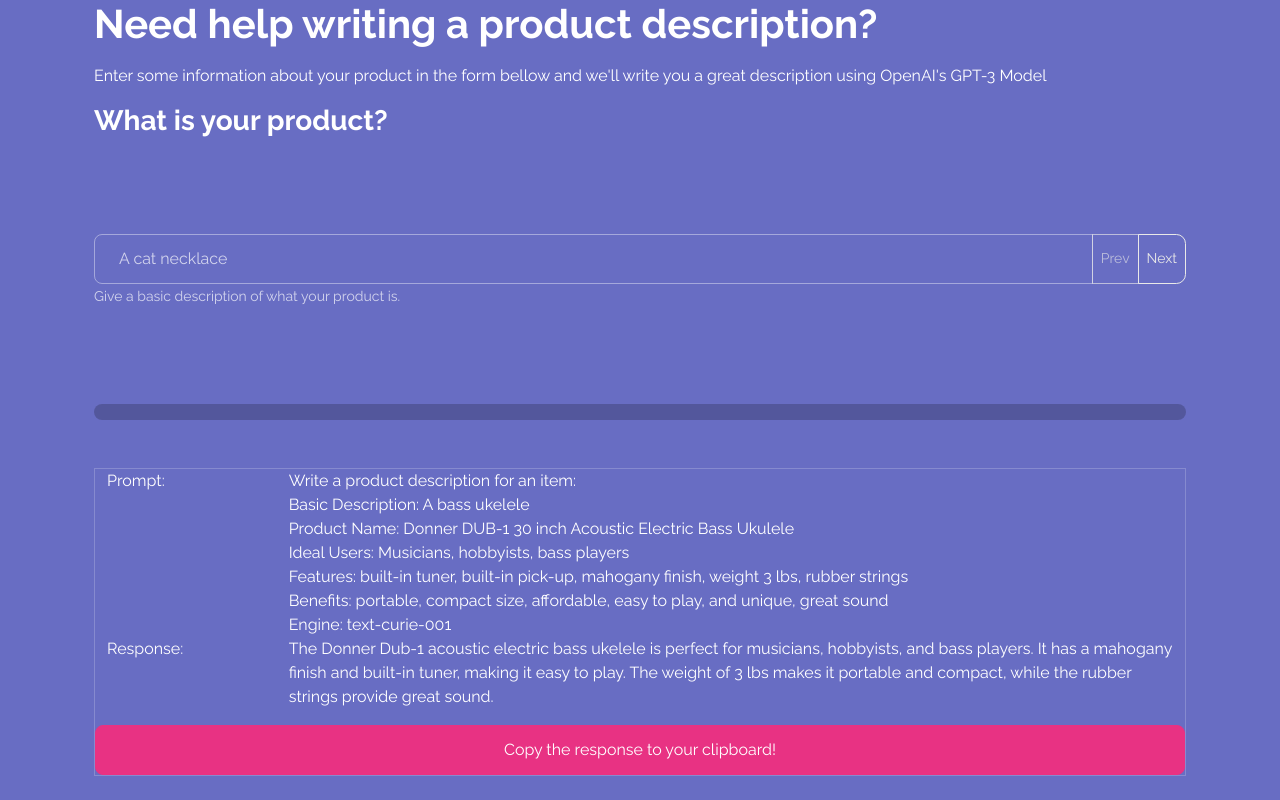
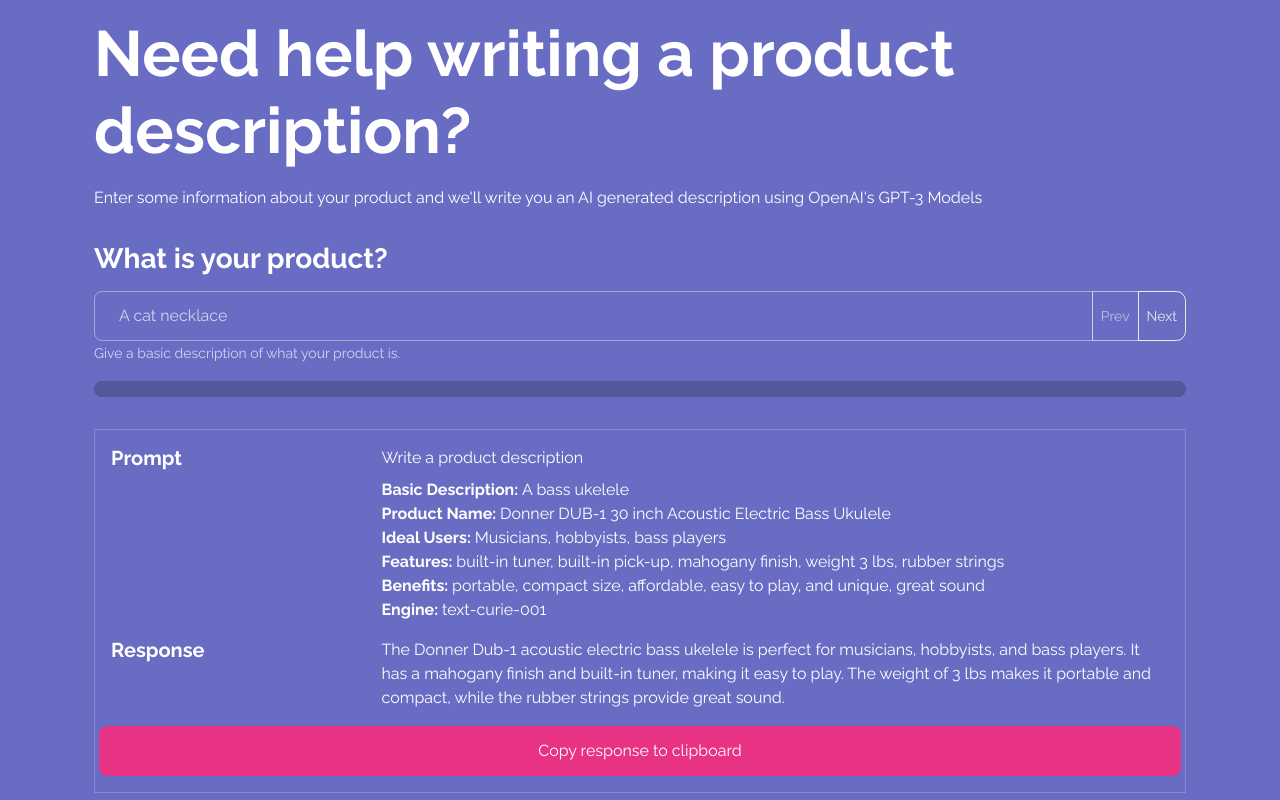
Before and after one commit to j-nathanson/openai-descriptify, a React (Create React App) app: page / in a window 1280 px wide. Built offline with nearby package versions, Linux system fonts and the light colour scheme.

Commit message:
header and loading component

```diff
--- a/src/App.js
+++ b/src/App.js
@@ -1,5 +1,6 @@
 import Form from './components/Form.js';
 import Header from './components/Header.js';
+import LoadingComponent from './components/LoadinComponent.js';
 import Responses from './components/Responses.js';
 
 function App() {
@@ -8,6 +9,7 @@ function App() {
 
       <Header />
       <Form />
+      <LoadingComponent />
       <Responses />
     </div>
 
--- a/src/components/Form.js
+++ b/src/components/Form.js
@@ -1,31 +1,28 @@
 import React from 'react'
 import { useSelector } from 'react-redux';
-import Spinner from 'react-bootstrap/Spinner';
 import PageDisplay from './form-pages/PageDisplay';
 import ProgressBar from 'react-bootstrap/ProgressBar';
+import { Col, Row } from 'react-bootstrap';
 
 export default function Form() {
 
     const index = useSelector((state) => state.pageInfo.index);
     const titles = useSelector((state) => state.pageInfo.titles);
     const percent = useSelector((state) => state.pageInfo.percent);
-    const isLoading = useSelector(state => state.responses.isLoading);
 
     return (
         <div className='container'>
-            <h3 className='mb-5'>{titles[index]}</h3>
-            <PageDisplay />
-            <ProgressBar className='mb-4' animated now={percent} />
-
-            {/* move spinner out of form? */}
-            {isLoading && (
-                <Spinner
-                    animation="border"
-                    variant='primary'
-                    role="status">
-                    <span className="visually-hidden">Loading Spinner</span>
-                </Spinner>
-            )}
+            <Row>
+                <h3 className='mb-2'>{titles[index]}</h3>
+            </Row>
+            <Row>
+                <PageDisplay />
+            </Row>
+            <Row>
+                <Col>
+                    <ProgressBar className='mb-2' animated now={percent} />
+                </Col>
+            </Row>
         </div>
     )
 }
--- a/src/components/Header.js
+++ b/src/components/Header.js
@@ -3,9 +3,9 @@ import React from 'react'
 export default function Header() {
 
     return (
-        <div className='container'>
+        <header className='container mt-2 mb-3'>
             <h1>Need help writing a product description?</h1>
-            <p>Enter some information about your product in the form bellow and we'll write you a great description using OpenAI's GPT-3 Model</p>
-        </div>
+            <p>Enter some information about your product and we'll write you an AI generated description using OpenAI's GPT-3 Models</p>
+        </header>
     )
 }
--- /dev/null
+++ b/src/components/LoadinComponent.js
@@ -0,0 +1,19 @@
+import { Container, Spinner } from 'react-bootstrap';
+import React from 'react';
+import { useSelector } from 'react-redux';
+export default function LoadingComponent() {
+    const isLoading = useSelector(state => state.responses.isLoading);
+    return (
+        <Container className='text-center mb-2'>
+            {
+                isLoading && (
+                    <Spinner
+                        animation="border"
+                        variant='primary'
+                        role="status">
+                        <span className="visually-hidden">Loading Spinner</span>
+                    </Spinner>
+                )}
+        </Container>
+    )
+}
--- a/src/components/ResponseCard.js
+++ b/src/components/ResponseCard.js
@@ -1,4 +1,5 @@
 import React, { useState } from 'react';
+import { Col, Row } from 'react-bootstrap';
 import Button from 'react-bootstrap/Button';
 
 export default function ResponseCard({ item }) {
@@ -18,22 +19,23 @@ export default function ResponseCard({ item }) {
         }, 5000)
     }
     return (
-        <div className="container border">
-            <div className="row">
-                <div className="col-2">Prompt:</div>
+        <div className="container border p-2 ">
+            <Row className='mb-2'>
+                <Col xs={12} sm={3}><h5>Prompt</h5></Col>
                 <div className="col prompt">
-                    <p>Write a product description for an item: </p>
-                    <p>Basic Description: {basicDescription}</p>
-                    <p>Product Name: {productName}</p>
-                    <p>Ideal Users: {idealUsers}</p>
-                    <p>Features: {features}</p>
-                    <p>Benefits: {benefits}</p>
-                    <p>Engine: {engine}</p>
+                    <p className='mb-1'>Write a product description</p>
+
+                    <p><strong>Basic Description: </strong>{basicDescription}</p>
+                    <p><strong>Product Name: </strong>{productName}</p>
+                    <p><strong>Ideal Users: </strong>{idealUsers}</p>
+                    <p><strong>Features: </strong>{features}</p>
+                    <p><strong>Benefits: </strong>{benefits}</p>
+                    <p><strong>Engine: </strong>{engine}</p>
                 </div>
-            </div>
+            </Row>
 
             <div className='row'>
-                <div className="col-2">Response:</div>
+                <Col xs={12} sm={3}><h5>Response</h5></Col>
                 <div className="col"><p>{item.response}</p></div>
             </div>
 
@@ -42,7 +44,7 @@ export default function ResponseCard({ item }) {
                     aria-label='Copy response to clipboard'
                     variant={isCopied ? 'success' : 'primary'}
                     onClick={copy}>
-                    {isCopied ? 'Successfully Copied!' : ' Copy the response to your clipboard!'}
+                    {isCopied ? 'Successfully Copied!' : 'Copy response to  clipboard'}
                 </Button>
 
             </div>
--- a/src/components/form-pages/CustomInput.js
+++ b/src/components/form-pages/CustomInput.js
@@ -21,7 +21,7 @@ export default function CustomInput({ placeholder, controlId, storeKey, actionCB
 
     return (
         <>
-            <Form.Group className="mb-5" controlId={controlId}>
+            <Form.Group className="mb-2" controlId={controlId}>
                 <InputGroup>
 
                     <Form.Control
--- a/src/components/form-pages/EnginePage.js
+++ b/src/components/form-pages/EnginePage.js
@@ -26,7 +26,7 @@ export default function EnginePage() {
     }
 
     return (
-        <InputGroup className='mb-5'>
+        <InputGroup className='mb-2'>
             <Form.Select
                 onChange={(e) => dispatch(setEngine(e.target.value))}
                 aria-label="Select which of GTP's engine to use"
--- /dev/null
+++ b/src/style/Header.scss
@@ -0,0 +1,11 @@
+@include media-breakpoint-up(lg) {
+    h1 {
+        font-size: 2.5rem;
+    }
+}
+
+@include media-breakpoint-up(xl) {
+    h1 {
+        font-size: 4rem;
+    }
+}
--- a/src/style/custom.scss
+++ b/src/style/custom.scss
@@ -6,6 +6,7 @@
 @import url('https://fonts.googleapis.com/css2?family=Raleway:wght@100;200;300;400;500;600;700&display=swap');
 
 $theme: "quartz" !default;
+
 
 //
 // Color system
--- a/src/style/index.scss
+++ b/src/style/index.scss
@@ -1,5 +1,6 @@
 // @import "~bootstrap/scss/bootstrap";
 @import "custom";
+@import'Header';
 
 * {
     font-family: $font-stack;
```
